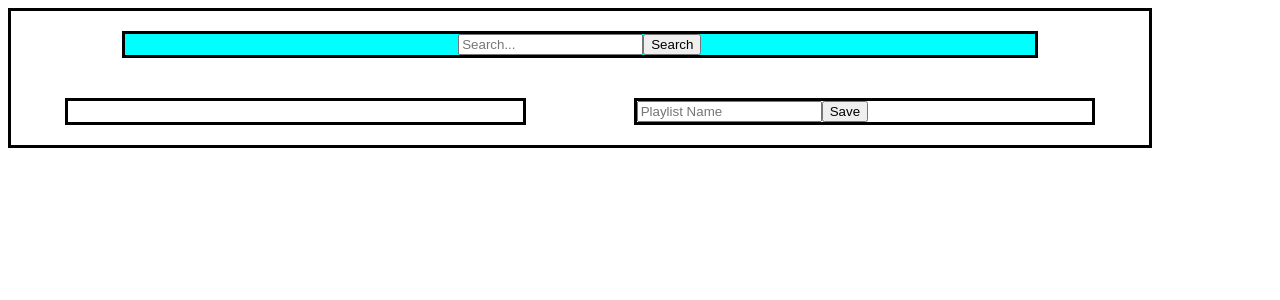
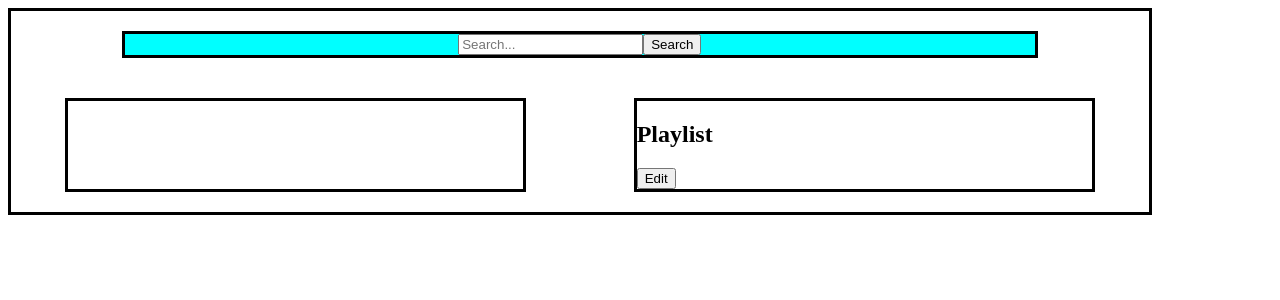
Before and after one commit to ryandw7/spotify-playlist-app, a React (Create React App) app: page / in a window 1280 px wide. Shown: the top 300 px of the page. Built offline with nearby package versions, Linux system fonts and the light colour scheme.

Commit message:
add playlist add feature, add remove feature, add playlist name change and state value

```diff
--- a/src/App.js
+++ b/src/Containers/App.js
@@ -1,9 +1,9 @@
 import React, { useEffect, useState } from 'react';
-import Playlist from './Playlist';
-import SearchBar from './SearchBar';
-import SearchResults from './SearchResults';
-import styles from './App.module.css';
-import { testTracks } from './testTracks.js';
+import Playlist from '../Playlist.js';
+import SearchBar from '../SearchBar.js';
+import SearchResults from '../SearchResults.js';
+import styles from '../App.module.css';
+import { testTracks } from '../testTracks.js';
 
 
 function App() {
@@ -27,30 +27,37 @@ function App() {
     for (const track in testTracks) {
       if (search === testTracks[track].name || search === testTracks[track].album || search === testTracks[track].artist) {
         setValidTracks((prev) => [...prev, testTracks[track]]);
-
       }
     }
 
   }
 
+//tracks added to playlist
+  const [playList, setPlayList] = useState([]);
   //Logic to add tracks to playlist
-  const [playList, setPlayList] = useState([]);
   const addPlayListTrack = (track) => {
-    setPlayList((prev) => {return prev = [...prev, { name: track.name, artist: track.artist, album: track.album, id: track.id }]})
+    const newTrack = validTracks.filter((item)=> item.id === track.id);
+
+    setPlayList((prev) => [...prev, newTrack[0]]);
+    console.log(playList)
   }
 
+  //Logic to remove tracks from play list
   const removePlayListTrack = (track) => {
-    setPlayList((prev) => {
-      prev = prev.filter((item) => item !== track)
-    })
+    const newTracks = playList.filter((item)=> item.id !== track.id);
+    setPlayList(newTracks);
+    console.log(playList)
   }
+
+  //PLAYLIST NAME
+  const [name, setName] = useState('Playlist');
 
   return (
 
     <div className={styles.app}>
       <SearchBar className={styles.searchBar} newSearch={newSearch} currentSearch={currentSearch} />
       <SearchResults currentSearch={currentSearch} validTracks={validTracks} addPlayListTrack={addPlayListTrack}/>
-      <Playlist removePlayListTrack={removePlayListTrack} playList={playList}/>
+      <Playlist removePlayListTrack={removePlayListTrack} playList={playList} setName={setName} name={name}/>
     </div>
   );
 }
--- a/src/Playlist.js
+++ b/src/Playlist.js
@@ -1,14 +1,37 @@
-import React from 'react';
+import React, { useState } from 'react';
 import styles from './App.module.css';
-import Track from './Track';
-export default function Playlist({ playList }){
+import Track from './Track'
+
+export default function Playlist({ playList, removePlayListTrack, setName, name }) {
+    const [nameChange, setNameChange] = useState(false);
+    const [text, setText] = useState('')
+    const handleClick = () => {
+        setNameChange(true)
+    }
+
+    const handleSubmit = (e) => {
+        e.preventDefault()
+        setName(text);
+        setNameChange(false)
+    }
+
+    const handleChange = (e) => {
+        setText(e.target.value)
+    }
     return (
         <div className={styles.playList}>
-            <input type="text" name="playlistName" placeholder="Playlist Name" />
-            <button type="submit">Save</button>
-            {playList.map((track)=>{
-               return <Track track={track}/>
-            })}
+            {nameChange ?
+            <form onSubmit={handleSubmit}>
+                <input type="text" name="playlistName" placeholder={name} onChange={handleChange}/>
+                <button type="submit">Save</button>
+            </form>
+                :
+                <div>
+                    <h2>{name}</h2>
+                    <button onClick={handleClick}>Edit</button>
+                </div>
+            }
+            {playList.map((track) => <Track track={track} key={`PlayList_${track.id}`} handleClick={removePlayListTrack} text={'Remove'} />)}
         </div>
     )
 }
--- a/src/SearchResults.js
+++ b/src/SearchResults.js
@@ -1,12 +1,12 @@
 import React from 'react';
 import styles from './App.module.css';
-import TrackList from './TrackList';
+import Track from './Track'
 export default function SearchResults({currentSearch, validTracks, addPlayListTrack}) {
 
     return (
         <div className={styles.searchResults}>
             {currentSearch !== '' && <h2>Results for {currentSearch}</h2>}
-            <TrackList validTracks={validTracks} addPlayListTrack={addPlayListTrack}/>
+            {validTracks.map((track)=><Track track={track} key={`ResultList_${track.id}`} handleClick={addPlayListTrack} text={'Add'}/>)}
         </div>
     )
 }
--- a/src/Track.js
+++ b/src/Track.js
@@ -1,16 +1,17 @@
 import React from 'react';
 import styles from './App.module.css';
 
-export default function Track({track, addPlayListTrack}){
-   const addTrack = (e) => {
-    addPlayListTrack(e.target)
+export default function Track({track, handleClick, text}){
+   const childClickHandler = () => {
+    handleClick(track)
+    console.log(track.id)
    }
    return (
-        <div className={styles.track} id={track.id}>
+        <div className={styles.track} key={`key_${track.id}`}>
            <h3>{track.name}</h3>
            <h4>{track.artist}</h4>
            <p>{track.album}</p>
-           <button onClick={addTrack}>Add</button>
+           <button onClick={childClickHandler} track={track}>{text}</button>
         </div>
     )
 }
--- a/src/TrackList.js
+++ /dev/null
@@ -1,6 +0,0 @@
-import React from 'react';
-import Track from './Track';
-
-export default function TrackList({ validTracks, addPlayListTrack}) {
-   return validTracks.map((track)=><Track track={track} addPlayListTrack={addPlayListTrack}/>)
-}
--- a/src/index.js
+++ b/src/index.js
@@ -1,6 +1,6 @@
 import React from 'react';
 import ReactDOM from 'react-dom/client';
-import App from './App';
+import App from './Containers/App';
 
 const root = ReactDOM.createRoot(document.getElementById('root'));
 root.render(
```
